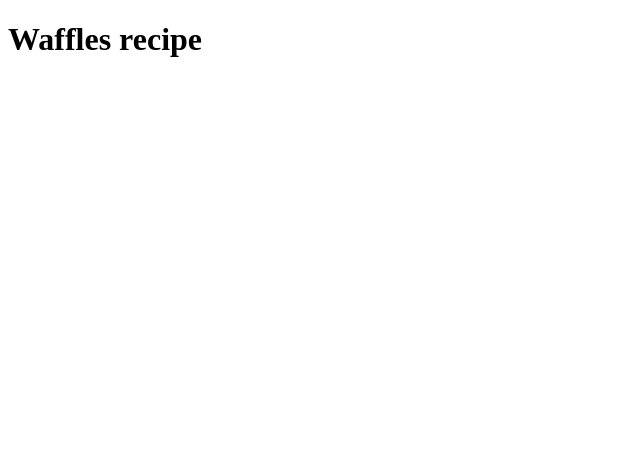
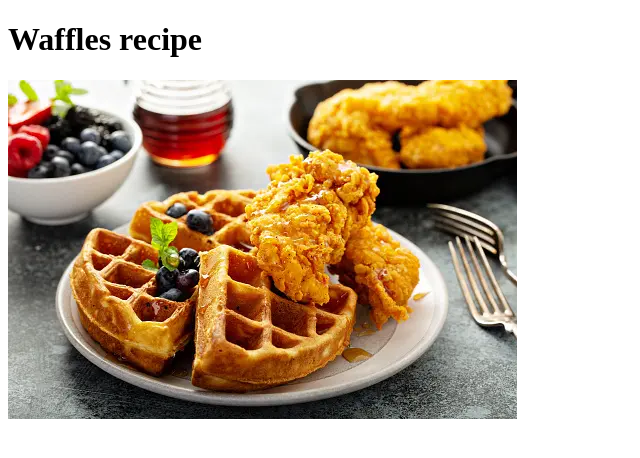
Before and after one commit to Fortune101-ai/odin-recipes, a plain HTML site: page recipes/waffles.html in a window 1280 px wide. Shown: the whole page, without its empty margins (0-640 px from the left). Drawn offline with Linux system fonts and the light colour scheme.

Commit message:
Add waffles image

```diff
--- a/recipes/waffles.html
+++ b/recipes/waffles.html
@@ -9,6 +9,8 @@
 
 <body>
     <h1>Waffles recipe</h1>
+
+    <img src="../images/waffles.jpg" alt="waffles image">
 </body>
 
 </html>
```
